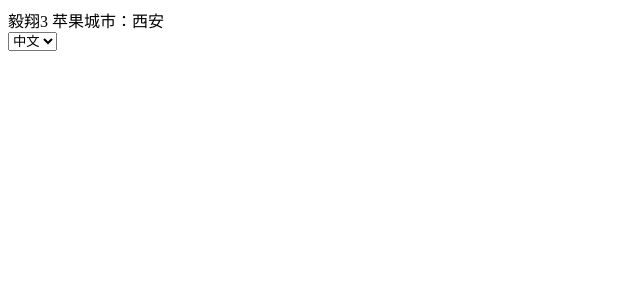
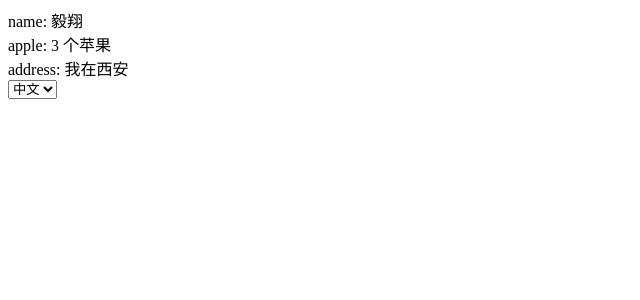
Before and after one commit to yixiangTW/i18n-trivial, a React app: page / in a window 1280 px wide. Shown: the top 300 px of the page, without its empty margins (0-640 px from the left). Built offline with nearby package versions, Linux system fonts and the light colour scheme.

Commit message:
Support single and plural

```diff
--- a/package.json
+++ b/package.json
@@ -1,6 +1,6 @@
 {
   "name": "i18n-trivial",
-  "version": "1.0.3-beta.5",
+  "version": "1.0.3-beta.7",
   "description": "A multi language library with React",
   "repository": {
     "type": "git",
--- a/src/app/App.tsx
+++ b/src/app/App.tsx
@@ -3,9 +3,9 @@
 function App({ t, currentLanguage }: any) {
 	return (
 		<div className="App">
-			{t('name')}
-			{t('apples', {_count: 3})}
-			{t('address', { city: currentLanguage === 'en' ? 'xian' : '西安' })}
+			<div> name: {t('name')}</div>
+			<div> apple: {t('apples', {_count: 3})}</div>
+			<div> address: {t('address', { city: currentLanguage === 'en' ? 'xian' : '西安' })}</div>
 		</div>
 	)
 }
--- a/src/app/locales/cn.json
+++ b/src/app/locales/cn.json
@@ -1,7 +1,7 @@
 {
   "common": {
     "name": "毅翔",
-    "address": "城市：{city}",
-    "apples": "{_count} 苹果"
+    "address": "我在{city}",
+    "apples": "{_count} 个苹果"
   }
 }
--- a/src/app/locales/en.json
+++ b/src/app/locales/en.json
@@ -1,7 +1,7 @@
 {
   "common": {
     "name": "yixiang",
-    "address": "city: {city}",
+    "address": "i'm in {city}",
     "apples": {
       "one": "{_count} apple",
       "other": "{_count} apples"
--- a/src/i18n/i18n.tsx
+++ b/src/i18n/i18n.tsx
@@ -1,11 +1,15 @@
-import type { Config, I18n } from './type'
+import type { I18nConfig, I18n } from './type'
 
-const i18n: I18n = {
-	config: {} as Config,
-	use (config: Config) {
+class I18nFactory {
+	config: Readonly<I18nConfig> = {} as I18nConfig
+
+	use(config: I18nConfig) {
 		this.config = config
 		return this
 	}
 }
 
+
+const i18n: I18n = new I18nFactory()
+
 export default i18n
--- a/src/i18n/translate.ts
+++ b/src/i18n/translate.ts
@@ -1,6 +1,8 @@
-const translate = (translations: any) => (namespace: string, key: string, payload?: any) => {
+import type { Translations } from './type'
+
+const translate = (translations: Translations) => (namespace: string | undefined, key: string, payload?: any) => {
 	if (Object.keys(translations).length === 0) {
-		return
+		return key
 	}
 	let result: any
 	if (typeof namespace !== 'undefined') {
```
Also changed, not shown: src/i18n/type.ts (+9 -3 lines), 1 other file (tests, documents, lock files or other folders).
